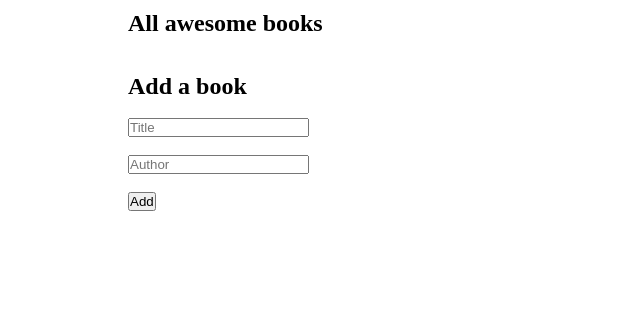
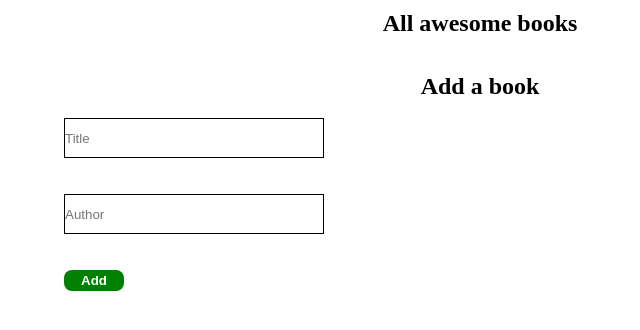
Before and after one commit to Bigizi/AwesomeBook, a plain HTML site: page index.html in a window 1280 px wide. Shown: the whole page, without its empty margins (384-1024 px from the left). Drawn offline with Linux system fonts and the light colour scheme.

Commit message:
Adding some style

```diff
--- a/script.js
+++ b/script.js
@@ -55,6 +55,7 @@ let DisplayBooks = (index) => {
   displaybook.setAttribute('id', index.bookid);
   displaybook.innerHTML = `<p>${index.title} by ${index.author}</p>`;
   const removeBook = document.createElement('button');
+  removeBook.classList.add('remove')
   removeBook.innerHTML = 'Remove';
   removeBook.addEventListener('click', () => savebook.removeBook(index.bookid));
   displaybook.appendChild(removeBook);
--- a/style.css
+++ b/style.css
@@ -5,12 +5,59 @@
 }
 
 .content {
-  padding-left: 40%;
+  padding-left: 35%;
   padding-top: 10px;
 }
 
 .book-item {
   display: flex;
-  gap: 15px;
   margin-top: 5px;
+  padding: 10px;
+  width: 40%;
+  border: 1px solid black;
+  justify-content: space-between;
 }
+
+
+.author {
+  height: 40px;
+  border: 1px solid black;
+  width: 260px;
+}
+
+.title {
+  height: 40px;
+  border: 1px solid black;
+  width: 260px;
+}
+
+.title-bar {
+  text-align: center;
+}
+
+.add-btn {
+  background-color: green;
+  width: 60px;
+  border-radius: 8px;
+  border: none;
+  padding: 3px;
+  color: white;
+  font-weight: bold;
+  float: right;
+}
+
+.remove {
+  background-color: rgba(255, 0, 0, 0.726);
+  width: 60px;
+  border-radius: 8px;
+  border: none;
+  padding: 3px;
+  color: white;
+  font-weight: bold;
+}
+
+.add-form {
+  display: flex;
+  flex-direction: column;
+  width: 40%;
+}
```
